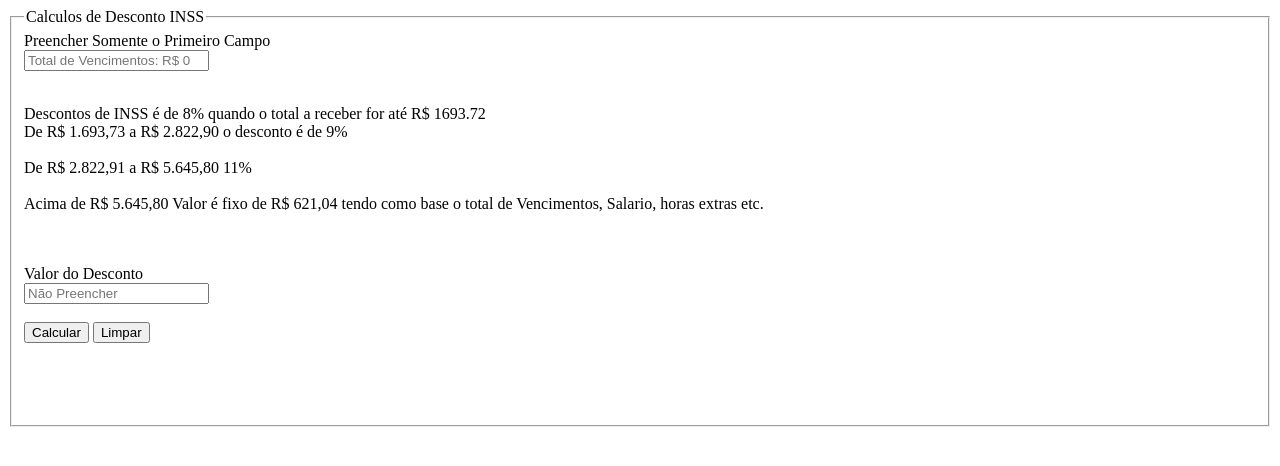
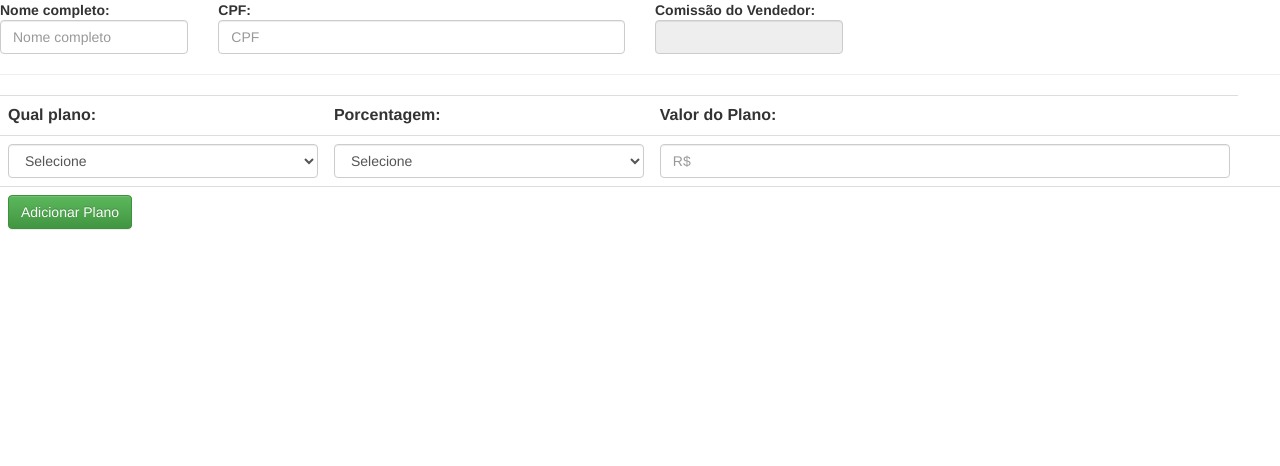
Before and after one commit to analistadeperon/inss-, a plain HTML site: page index.html in a window 1280 px wide. Drawn offline with nearby package versions, Linux system fonts and the light colour scheme.

Commit message:
Update index.html

```diff
--- a/index.html
+++ b/index.html
@@ -1,19 +1,65 @@
-<form name="calcInss">
-          <fieldset>
-            <legend>Calculos de Desconto INSS</legend>
+<!-- Latest compiled and minified CSS -->
+<link rel="stylesheet" href="https://maxcdn.bootstrapcdn.com/bootstrap/3.3.7/css/bootstrap.min.css" integrity="sha384-BVYiiSIFeK1dGmJRAkycuHAHRg32OmUcww7on3RYdg4Va+PmSTsz/K68vbdEjh4u" crossorigin="anonymous">
 
-            <label>Preencher Somente o  Primeiro Campo</label><br>
-            <input type="number" name="vencimentos" id="vencimentos" placeholder="Total de Vencimentos: R$ 0000.00" required="Preencha este Campo" oninput="check(this)"><br><br>
+<!-- Optional theme -->
+<link rel="stylesheet" href="https://maxcdn.bootstrapcdn.com/bootstrap/3.3.7/css/bootstrap-theme.min.css" integrity="sha384-rHyoN1iRsVXV4nD0JutlnGaslCJuC7uwjduW9SVrLvRYooPp2bWYgmgJQIXwl/Sp" crossorigin="anonymous">
+<!-- Latest compiled and minified JavaScript -->
+<script src="https://maxcdn.bootstrapcdn.com/bootstrap/3.3.7/js/bootstrap.min.js" integrity="sha384-Tc5IQib027qvyjSMfHjOMaLkfuWVxZxUPnCJA7l2mCWNIpG9mGCD8wGNIcPD7Txa" crossorigin="anonymous"></script>
+<script src="https://code.jquery.com/jquery-3.1.1.js"></script>
+ <script src="https://ajax.googleapis.com/ajax/libs/jquery/2.1.3/jquery.min.js" type="text/javascript"></script>
+<form class="form-horizontal" method="post" action="enviaDados.php" enctype="multipart/form-data">
+    	<div class="box-body">
+      	<div class="form-group">
+        	<div class="col-sm-2">
+          	<b>Nome completo:</b>
+            	<input type="text" required class="form-control" name="nome_vendedor" placeholder="Nome completo">
+         	</div>
+          <div class="col-sm-4">
+          	<b>CPF:</b>
+            	<input type="text" required class="form-control" name="cpf_vendedor" placeholder="CPF">
+          </div>
+          <div class="col-sm-2">
+          	<b>Comissão do Vendedor:</b>
+            	<input type="text" class="form-control" name="comissao" id="comissao" readonly>
+          </div>
+        </div>
+        <hr />
+    <table id="products-table" class="table">
+    	<tbody>
+      	<tr>
+        	<th>Qual plano:</th>
+          <th>Porcentagem:</th>
+          <th>Valor do Plano:</th>
+        </tr>
+        <tr>
+        	<td>
+          	<select name="usuarios[0][plano]" class="plano form-control">
+							<option selected="selected">Selecione</option>
+							<option value="Plano A">Plano A</option>
+              <option value="Plano B">Plano B</option>
+						</select>
+          </td>
+          <td>
+          	<select name="usuarios[0][parcela]" id="valorPorcentagem" class="parcela form-control">
+						<option selected="selected">Selecione</option>
+              <option value="20">20</option>
+              <option value="45">45</option>
+						</select>
+          </td>
+          <td>
+						<input type="text" name="usuarios[0][comissao_vendedor]" id="valor_vendedor" class="calcular form-control" placeholder="R$" onkeypress="mascara(this,mreais)" onkeyup="calcular()">
+					</td>
+          <td class="actions">
 
-            <p class="ins">Descontos de INSS é de 8% quando o total a receber for até R$ 1693.72<br>
-            De R$ 1.693,73 a R$ 2.822,90  o desconto é de 9% <br><br>De R$ 2.822,91 a R$ 5.645,80   11% <br><br>Acima de R$ 5.645,80 Valor é fixo de R$ 621,04 tendo como base o total de Vencimentos, Salario, horas extras etc.</p><br><br>
-
-            <label>Valor do Desconto</label><br>
-            <input type="text" name="desconto" id="desconto" placeholder="Não Preencher"><br><br>
-
-            <input type="button" value="Calcular" class="botao" onclick="calcular(document.calcInss.value)">
-
-            <input type="reset" name="limpar" value="Limpar" class="limpar"><br><br><br><br><br>
-
-          </fieldset>
-        </form><br>
+          </td>
+       </tr>
+   		</tbody>
+   		<tfoot>
+    		<tr>
+        	<td colspan="6" style="text-align: left;">
+          	<button class="btn btn-large btn-success" onclick="AddTableRow(this)" type="button">Adicionar Plano</button>
+          </td>
+        </tr>
+     	</tfoot>
+    </table>
+	</form>
```
